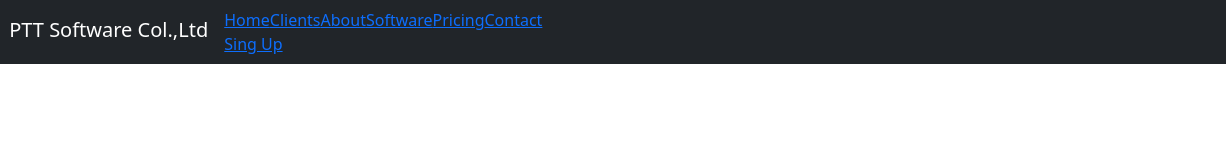
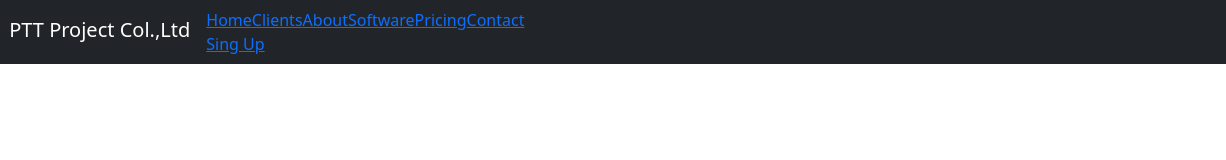
Before and after one commit to shwephooaung14/pttsoftware, a plain HTML site: page index.html in a window 1280 px wide. Shown: the full height of the page, 54-1280 px from the left. Drawn offline with nearby package versions, Linux system fonts and the light colour scheme.

Commit message:
modified at 22:50:00

```diff
--- a/index.html
+++ b/index.html
@@ -1,7 +1,7 @@
 <!DOCTYPE html>
 <html>
 <head>
-    <title>PTT Software Co.,Ltd</title>
+    <title>PTT Project Co.,Ltd</title>
     <!-- Fav icon -->
     <link href="https://upload.wikimedia.org/wikipedia/commons/3/33/Vanamo_Logo.png" rel="icon" type="image/png" />
     <!-- boostrap css1 js1 -->
@@ -21,7 +21,7 @@
         <nav class="navbar navbar-expand-md bg-dark navbar-dark">
             <a href="#" class="navbar-brand">
                 <img src="https://upload.wikimedia.org/wikipedia/commons/3/33/Vanamo_Logo.png" width="50" alt="sitelogo">
-                <span class="ms-2">PTT Software Col.,Ltd</span>
+                <span class="ms-2">PTT Project Col.,Ltd</span>
             </a>
 
             <!-- <button type="button">click me</button> -->
```
